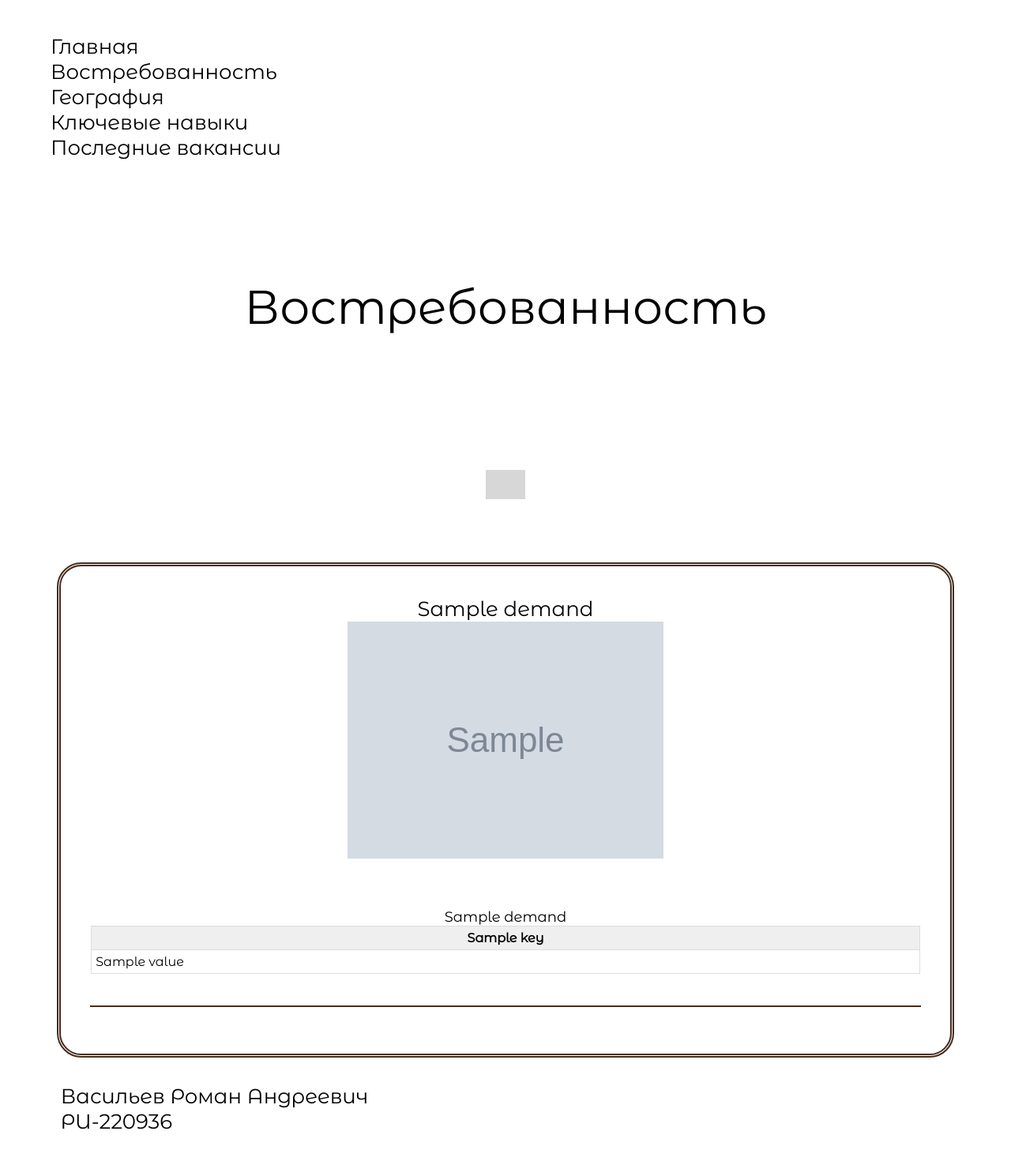
After one commit to BobbyGreenKreepa/vacancyProject, a Django app: template templates/application/demand.html in a window 1280 px wide; the page is wider, and only the part inside the window is pictured. The commit adds this page. Shown: the part 321-1796 px from the top of that part at 79% size. Run offline with Django 3.2, Linux system fonts and the light colour scheme; the template is opened without the code that fills it: most values are stand-ins (such as "Sample title", 1, 10 or a date in 2020); grey boxes marked "Sample" are stand-in pictures; parts of the project's set-up code (start-up, migrations or seed data) failed here and were passed over; grey boxes are pictures that could not be loaded.

Commit message:
Add demand, vacancies parser and cb api enjoy, edit base css and ad demand html view and auto graphic builder

```diff
--- a/application/views/main.py
+++ b/application/views/main.py
@@ -6,8 +6,6 @@ from application.domain.Vacancy import Vacancy
 def main_view(request):
     vacancies = Vacancy.objects.all()
     context = {'data': vacancies}
-    for i in vacancies:
-        print(i.image)
     return render(
         request,
         'application/main.html',
--- a/static/application/css/base.css
+++ b/static/application/css/base.css
@@ -125,3 +125,29 @@ table {
   padding: 3%;
   border: 1px solid red;
 }
+
+.data-table {
+  width: 100%;
+  border-collapse: collapse;
+}
+
+.data-table td {
+  border: 1px solid #dddddd;
+  padding: 8px;
+}
+
+.block__name_table {
+  font-weight: bold;
+}
+
+.block__name__2_table {
+  font-style: italic;
+}
+
+.block__text_table {
+  margin-bottom: 5px;
+}
+
+.block__block_table {
+  margin-top: 10px;
+}
--- /dev/null
+++ b/templates/application/demand.html
@@ -0,0 +1,58 @@
+{% extends 'base.html' %}
+{% load static %}
+
+{% block title %}
+	Востребованность
+{% endblock %}
+
+{% block page_title %}
+	Востребованность
+{% endblock %}
+
+{% block body %}
+<style>
+    .demand-table {
+    align: center;
+    width: 100%;
+    margin-bottom: 20px;
+    border: 1px solid #dddddd;
+    border-collapse: collapse;
+}
+
+caption {
+    font-size: 18px;
+}
+
+.demand-table th {
+    font-size: 16px;
+    font-weight: bold;
+    padding: 5px;
+    background: #efefef;
+    border: 1px solid #dddddd;
+}
+.demand-table td {
+    font-size: 16px;
+    border: 1px solid #dddddd;
+    padding: 5px;
+}
+</style>
+	{% for demand in graphs %}
+        <caption>{{ demand.title }}</caption>
+		<img class="block_img" src="{{ demand.image_url }}">
+        <table class="demand-table">
+            <caption>{{ demand.title }}</caption>
+            <tr>
+                {% for key in demand.data.keys %}
+                    <th>{{ key }}</th>
+                {% endfor %}
+            </tr>
+            <tr>
+                {% for value in demand.data.values %}
+                    <td>{{ value }}</td>
+                {% endfor %}
+            </tr>
+        </table>
+        <div class='breakline'></div>
+
+	{% endfor %}
+{% endblock %}
--- a/templates/base.html
+++ b/templates/base.html
@@ -23,10 +23,10 @@
     	</section>
     	<section class='link__list'>
     		<a class='link' href='/'>Главная</a>
-    		<a class='link' href='/demand'>Востребованность</a>
-    		<a class='link' href='/geo'>География</a>
-    		<a class='link' href='/skills'>Ключевые навыки</a>
-    		<a class='link' href='/vacancies'>Последние вакансии</a>
+    		<a class='link' href='/demand/'>Востребованность</a>
+    		<a class='link' href='/geo/'>География</a>
+    		<a class='link' href='/skills/'>Ключевые навыки</a>
+    		<a class='link' href='/vacancies/'>Последние вакансии</a>
     	</section>
     	<section>
     		<div class='page__title'>
@@ -52,6 +52,12 @@
 			    	behavior: 'smooth',
 			  	});
 			});
+
+			function toggleDescription(element) {
+      			var description = element.nextElementSibling;
+      			description.classList.toggle('expanded');
+      			console.log('toggle')
+    		}
     	</script>
     </body>
     <footer>
```
Also changed, not shown: application/domain/DemandGraph.py (added, +33 -0 lines), application/views/demand.py (added, +21 -0 lines), db.sqlite3.
